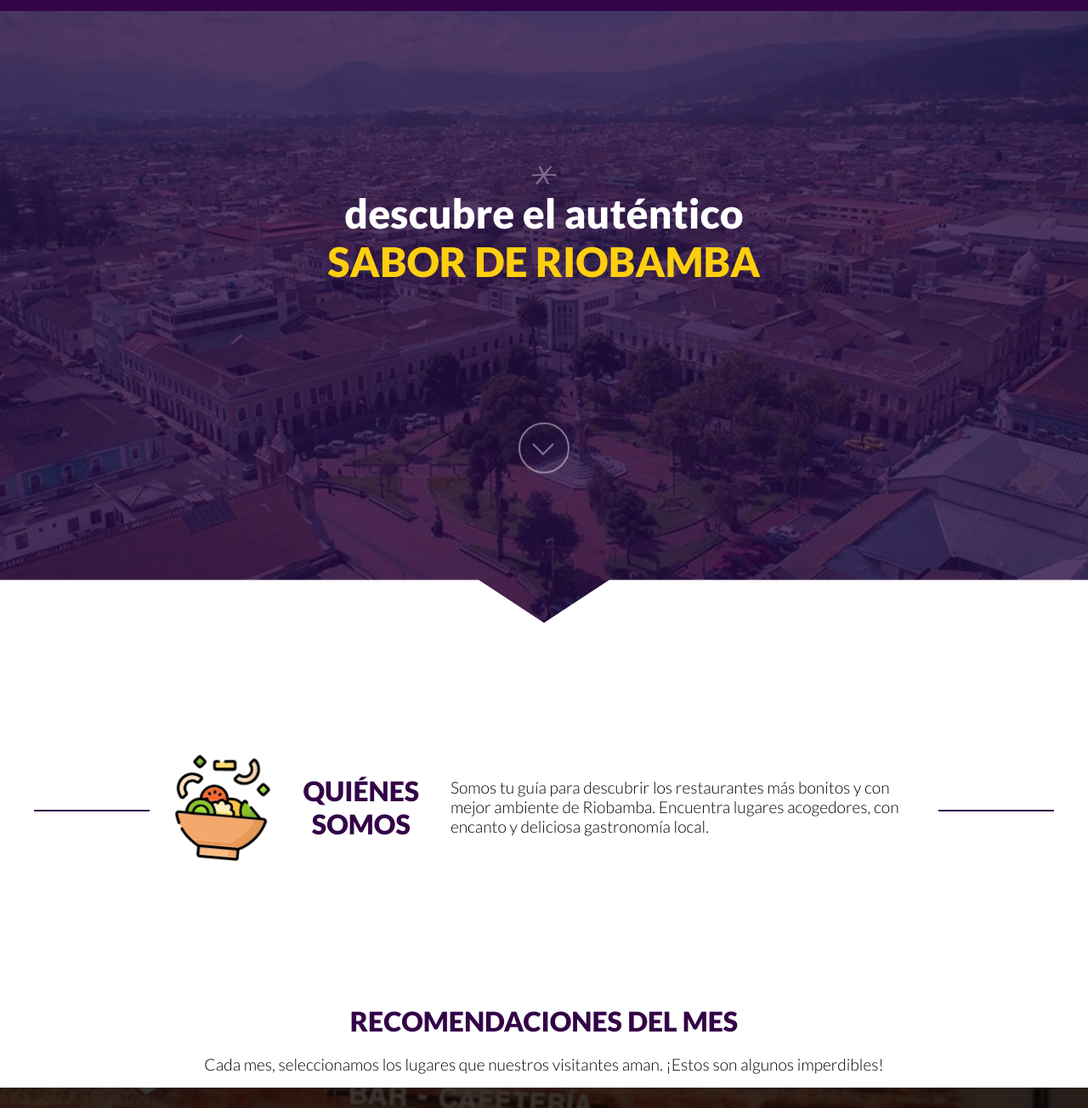
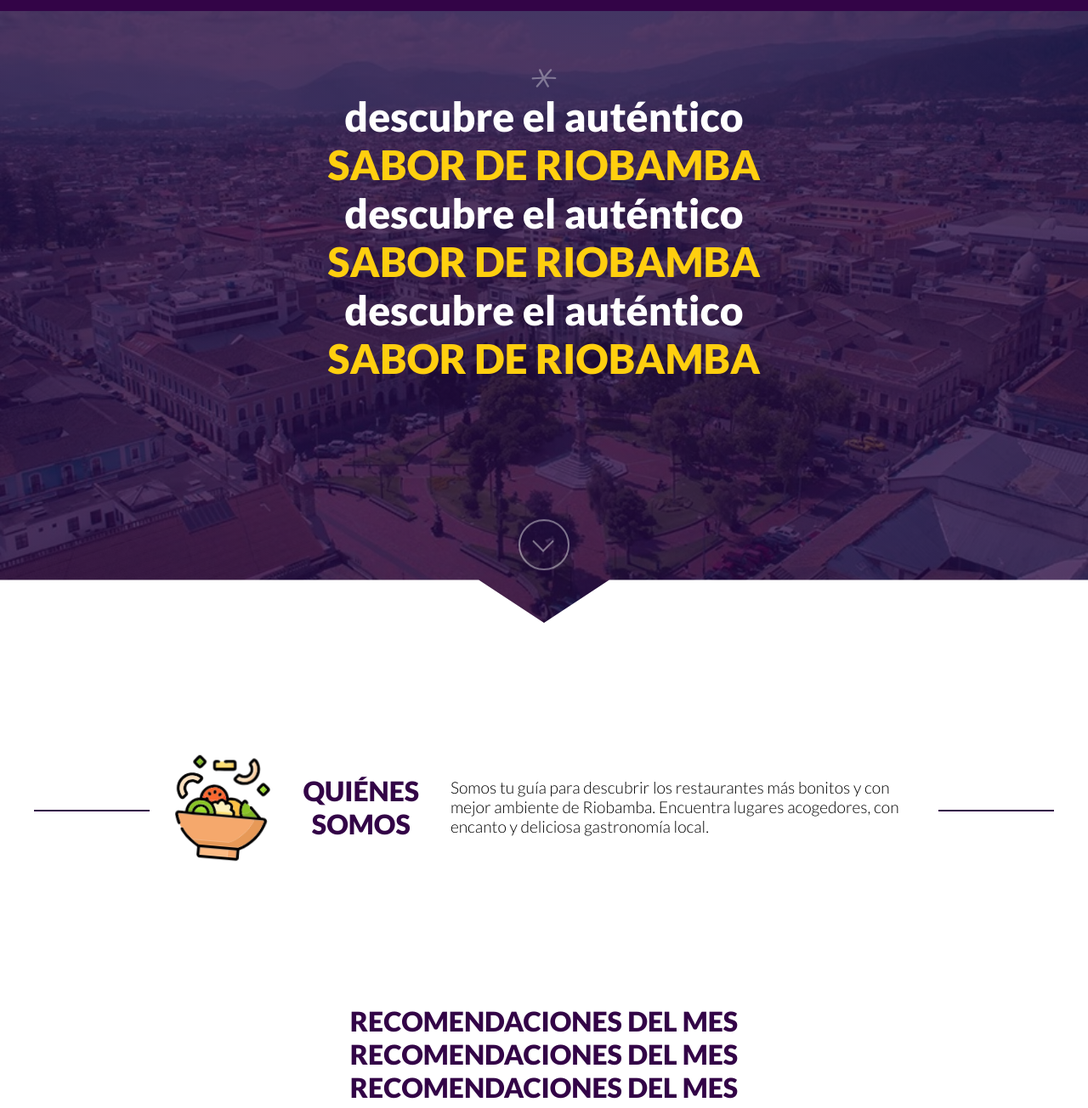
Before and after one commit to msmontenegro3/gastronomia_riobamba, a website built with Parcel: page src/index.html in a window 1280 px wide. Shown: the part 63-1367 px from the top of the page at 85% size. Built offline with nearby package versions, Linux system fonts and the light colour scheme.

Commit message:
Debugging index

```diff
--- a/src/index.html
+++ b/src/index.html
@@ -14,6 +14,8 @@
 
           <svg class="hero__funIcon" xmlns="http://www.w3.org/2000/svg" viewBox="0 0 220 220"><path d="M207 104.5c-16.8-5.3-36.4-2-54.1-3.7-8.5-.4-17-.5-25.6-.6 14.2-17.6 28.6-35 44.1-51.4 8.6-6.7-3.8-17.6-10.7-10.7A706.5 706.5 0 0 0 110.3 96c-24.6-52.3-20-41.7-25.7-54.1a8.3 8.3 0 0 0-9-5.4c-14.9 3.5-1.4 19 1.6 27.2 6 12.2 11.7 24.6 17.4 37-25.5.7-50.9 2.3-76.3 3.9-4.3.2-8 4.4-7.3 8.7 2.3 10.1 14.7 5.6 22.1 5.8 25-1.5 48.8-3 61.2-3.5-15.4 18.6-33 39.9-46.8 56.1a7.4 7.4 0 0 0 1.5 10.9c3.6 2.5 9 2 12-1.4 11-13 33.1-39.4 45.6-54.9a520.3 520.3 0 0 0 29 53.7c5.2 8.4 20.1 1.4 14.6-7.7-9.3-14-23-41.1-30.8-57.3 27.5-.3 55 .4 82.4 1.2 6 .4 10.2-7.4 5.3-11.6Z"></path></svg>
 
+          <h1>descubre el auténtico <br><span class="hero__text-element">SABOR DE RIOBAMBA</span></h1>
+          <h1>descubre el auténtico <br><span class="hero__text-element">SABOR DE RIOBAMBA</span></h1>
           <h1>descubre el auténtico <br><span class="hero__text-element">SABOR DE RIOBAMBA</span></h1>
 
           <div class="scroll-icon"></div>
@@ -158,6 +160,8 @@
 
         <article>
             <div class="container recomendaciones">
+                <h2>RECOMENDACIONES DEL MES</h2>
+                <h2>RECOMENDACIONES DEL MES</h2>
                 <h2>RECOMENDACIONES DEL MES</h2>
                 <p>Cada mes, seleccionamos los lugares que nuestros visitantes aman. ¡Estos son algunos imperdibles!</p>
             </div>
@@ -307,6 +311,6 @@
 
     <include src="src/layouts/footer.html"></include><!-- footer -->
 
-    <script type="module" src="./scripts/app.js" ></script>
+    <script defer type="module" src="./scripts/app.js" ></script>
 </body>
 </html>
```
Also changed, not shown: src/categoria.html (+1 -1 lines), src/detalle.html (+1 -1 lines), src/detalle2.html (+1 -1 lines), src/enlaces.html (+1 -1 lines).
